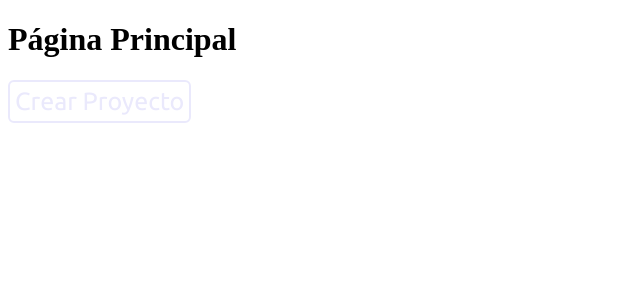
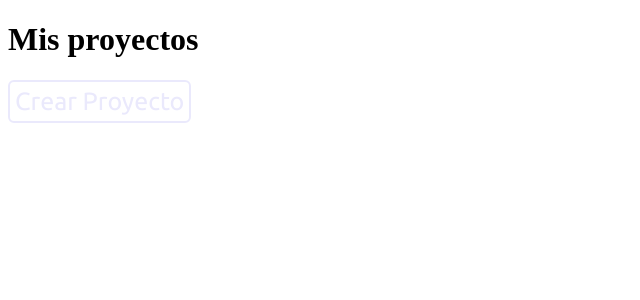
Before and after one commit to Agusschajris/BLOOM, a Next.js app in the folder bloom/: page / in a window 1280 px wide. Shown: the top 300 px of the page, without its empty margins (0-640 px from the left). Built offline with nearby package versions, Linux system fonts and the light colour scheme.

Commit message:
feat: id dentro de proyecto

```diff
--- a/bloom/components/Main.tsx
+++ b/bloom/components/Main.tsx
@@ -53,7 +53,7 @@ const MainPage: React.FC = () => {
 
   return (
     <div className="main-page">
-      <h1>Página Principal</h1>
+      <h1>Mis proyectos</h1>
       <button className={styles.export} onClick={handleCreateProject}>Crear Proyecto</button>
       {showPopup && <Popup onConfirm={handleConfirm} onCancel={handleCancel} />}
     </div>
--- a/bloom/components/arguments.tsx
+++ b/bloom/components/arguments.tsx
@@ -1,5 +1,5 @@
 import React, { useState } from 'react';
-import { ArgumentInstance, BlockInstance } from '../pages/proyecto';
+import { ArgumentInstance, BlockInstance } from '../pages/proyecto/[id]';
 
 interface PopupProps {
     block: BlockInstance;
--- a/bloom/components/block.tsx
+++ b/bloom/components/block.tsx
@@ -4,7 +4,7 @@ import Image from 'next/image';
 import masSVG from '../public/mas.svg';
 import PopUp from '../components/arguments';
 import { useState } from 'react';
-import { BlockInstance, Argument } from '../pages/proyecto';
+import { BlockInstance, Argument } from '../pages/proyecto/[id]';
 
 interface BloqueProps {
   block: BlockInstance;
```
Also changed, not shown: bloom/pages/proyecto/[id].tsx (renamed from bloom/pages/proyecto.tsx, +9 -2 lines).
